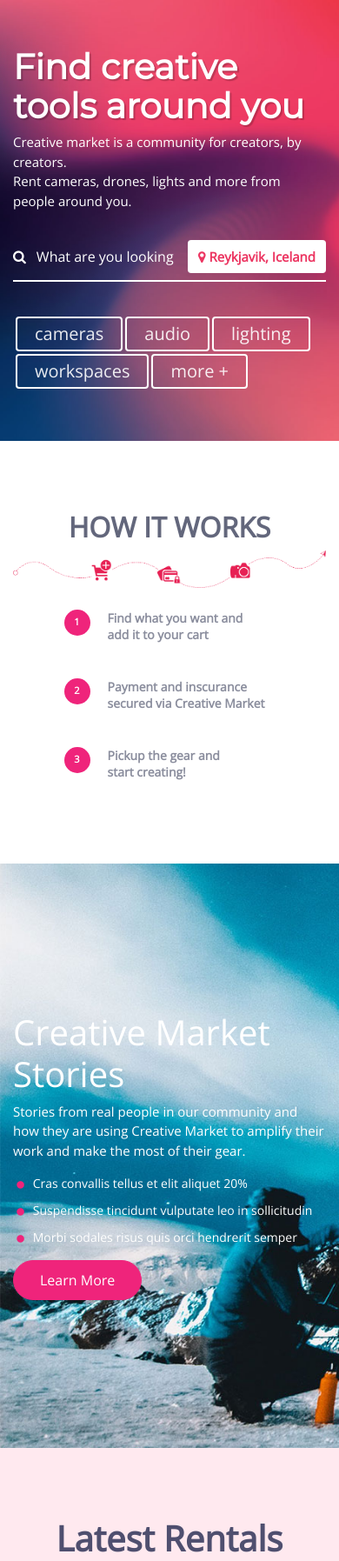
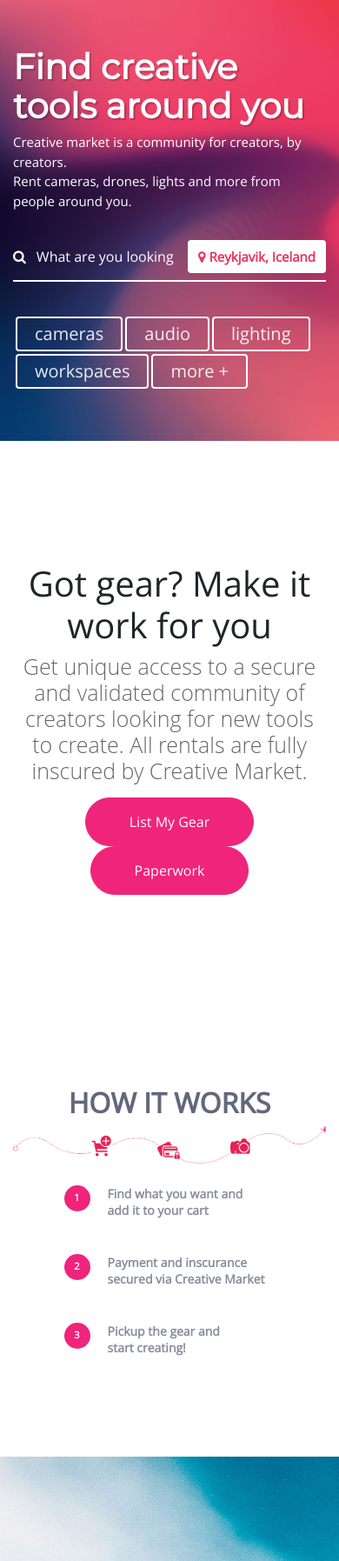
Before and after one commit to itsKros/creativemarket, a PHP site: page / in a window 390 px wide. Shown: the part 57-1852 px from the top of the page at 87% size. Run offline with PHP 8.4, Linux system fonts and the light colour scheme; some libraries are stand-ins or nearby versions.

Commit message:
got gear inbitiated

```diff
--- a/assets/css/style.css
+++ b/assets/css/style.css
@@ -25,41 +25,54 @@
   #heroSec .btn-grp {display: flex;flex-wrap: wrap;  }
 }
 
+/*=========Got Gear Section=========*/
+#gotGearSec {text-align: center;  padding: 140px 0;}
+#gotGearSec .content p {font-size: 25px;line-height: 30px;color: #666;font-family: Open Sans Light;}
+#gotGearSec .content .btn {background: #ef247b;border-color: #ef247b;border-radius: 38px;padding: 15px 50px;}
+
+
+
 /*=========How iT works Section=========*/
 
-#howItSec{padding: 80px 0; text-align:center; }
+#howItSec{padding: 80px 0 100px; text-align:center; }
 #howItSec h2{color:#63677c;font-weight: 600;}
-.container.hoiw .row {justify-content: center;}
-.container.hoiw .col-md-4 {
-  flex: 0 0 25.333333%;
-  max-width: 25.333333%;
-  text-align: left;
-  display: flex;
-  margin-top:25px;
-}
-.container.hoiw .col-md-4 p {
-  color: #63677cbf;
-  font-weight: 600;
-  font-size: 14px;
-  line-height: 19px;
+#howItSec .container.hoiw .row {justify-content: center;}
+#howItSec .container.hoiw .col-md-4 {flex: 0 0 25.333333%;max-width: 25.333333%;text-align: left;display: flex;margin-top:25px;}
+#howItSec .container.hoiw .col-md-4 p {color: #63677cbf;font-weight: 600;font-size: 14px;line-height: 19px;}
+#howItSec .container.hoiw .col-md-4 .steps{display: flex;justify-content: center;align-items: center;font-size: 11px;font-weight: 600;color: #fff;background: #ef247b;height: 30px;width: 30px;z-index: 1;border-radius: 50%;margin-right: 20px;}
+
+#howItSec .container.hoiw .col-md-4 .steps span{}
+
+@media only screen and (max-width:767px){
+  #howItSec .container.hoiw .row {justify-content: center;flex-direction: column;  }
+  #howItSec .container.hoiw .col-md-4 {flex: 0 0 70%;max-width: 70%;text-align: left;margin: auto;display: flex;margin-top: 25px;}
 }
 
-.container.hoiw .col-md-4 .steps{display: flex;justify-content: center;align-items: center;font-size: 11px;font-weight: 600;color: #fff;background: #ef247b;height: 30px;width: 30px;z-index: 1;border-radius: 50%;margin-right: 20px;}
-.container.hoiw .col-md-4 .steps span{}
+/* ----------- iPad 3, 4 and Pro 9.7" ----------- */
 
-@media only screen and (max-width:767px){
-  .container.hoiw .row {
-    justify-content: center;
-    flex-direction: column;
-  }
-  .container.hoiw .col-md-4 {
-    flex: 0 0 70%;
-    max-width: 70%;
-    text-align: left;
-    margin: auto;
-    display: flex;
-    margin-top: 25px;
-  }
+/* Portrait and Landscape */
+@media only screen
+  and (min-device-width: 768px)
+  and (max-device-width: 1024px)
+  and (-webkit-min-device-pixel-ratio: 2) {
+
+}
+
+/* Portrait */
+@media only screen
+  and (min-device-width: 768px)
+  and (max-device-width: 1024px)
+  and (orientation: portrait)
+  and (-webkit-min-device-pixel-ratio: 2) {
+    #howItSec .container.hoiw .col-md-4 {flex: 0 0 34.333333%; max-width: 33.333333%; padding: 0;}
+    #howItSec .container.hoiw .col-md-4 .steps{position: absolute; border-radius: 50%;margin-right: 20px;}
+}
+@media only screen
+  and (min-device-width: 768px)
+  and (max-device-width: 1024px)
+  and (orientation: landscape)
+  and (-webkit-min-device-pixel-ratio: 2) {
+
 }
 /*=========Creative Market Section=========*/
 #cmStories {padding: 170px 0;background: url('../imgs/cmstoiresbg.jpg');color: #fff;    background-size: cover;}
@@ -128,7 +141,7 @@
 
 
 
-/*=========Newsletter Section=========*//*=========Newsletter Section=========*/
+/*=========Newsletter Section=========*/
 #newsletterSec {text-align: center;  padding: 140px 0;}
 #newsletterSec .content p {font-size: 25px;line-height: 30px;color: #666;font-family: Open Sans Light;}
 #newsletterSec .content .btn {background: #ef247b;border-color: #ef247b;border-radius: 38px;padding: 15px 50px;}
--- a/index.php
+++ b/index.php
@@ -34,7 +34,15 @@
     <section id="gotGearSec" class="inGrid">
       <div class="container">
         <div class="row">
-
+        <div class="col-md-12 content">
+          <h1>
+        Got gear? Make it work for you
+        </h1>
+            <p>Get unique access to a secure and validated community of creators
+looking for new tools to create. All rentals are fully inscured by Creative Market.</p>
+            <a class="btn btn-primary" href="#">List My Gear</a>
+            <a class="btn btn-primary" href="#">Paperwork</a>
+          </div>
         </div>
       </div>
     </section>
```
